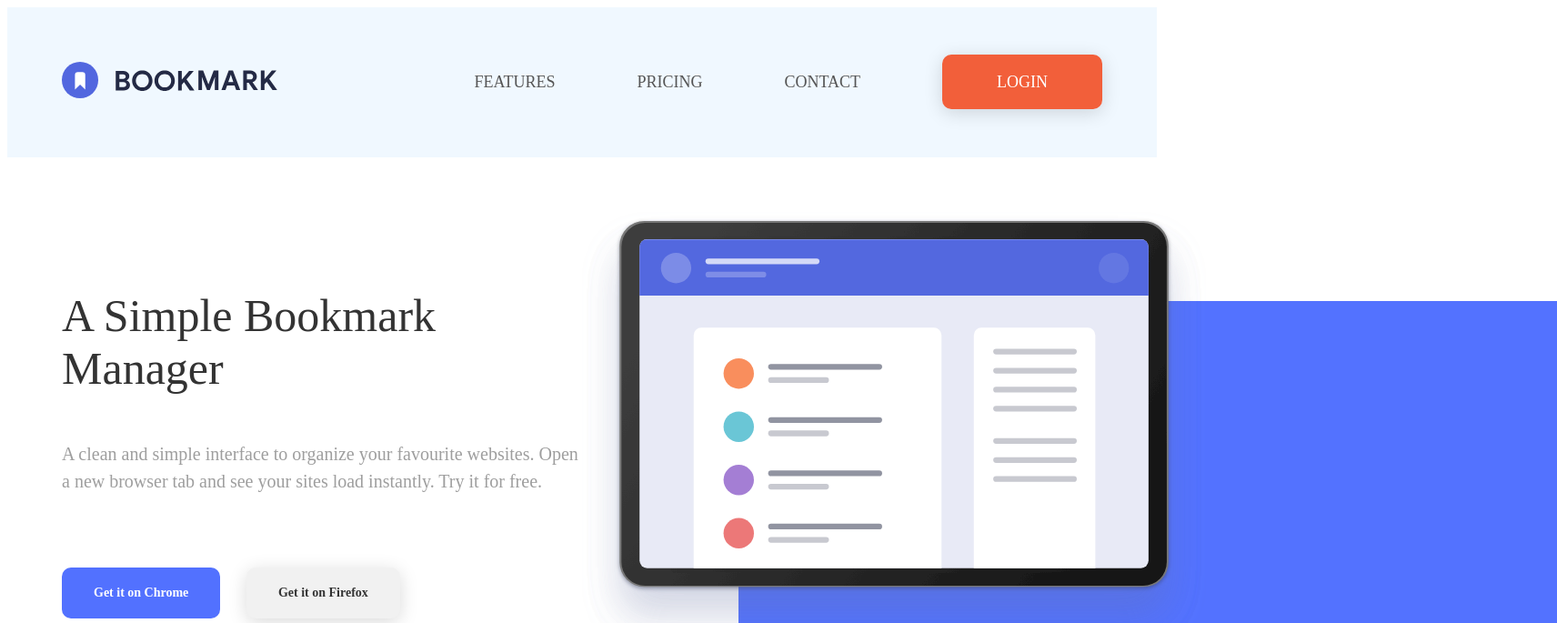
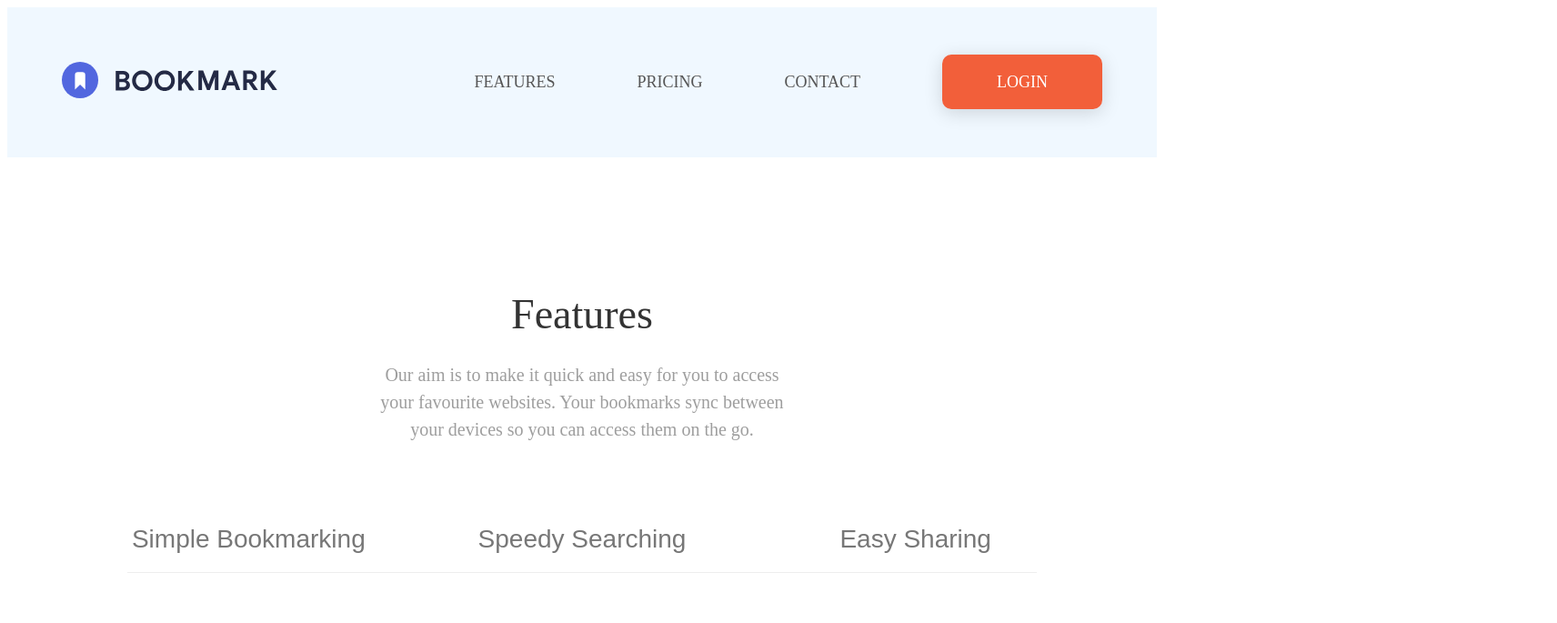
Before and after one commit to Arnau-66/S5-Bookmark--Landing-Angular, an Angular app: page / in a window 1280 px wide. Shown: the top 685 px of the page at 91% size, 1712 px wide, since content can reach past the window. Built offline with nearby package versions, Linux system fonts and the light colour scheme.

Commit message:
hero component config. done

```diff
--- a/src/app/app.component.html
+++ b/src/app/app.component.html
@@ -1,21 +1,7 @@
 <app-navbar></app-navbar>
 
 
-<section class="hero">
-        <div class="hero-text">
-          <h1>A Simple Bookmark Manager</h1>
-            <p class="main-text">A clean and simple interface to organize your favourite websites. Open a new browser tab and see your sites load instantly. Try it for free.</p>
-              <div class="hero-buttons">
-                <a href="#!" class="btn chrome">Get it on Chrome</a>
-                <a href="#!" class="btn firefox">Get it on Firefox</a>
-              </div>
-        </div>
 
-        <div class="hero-image">
-            <img src="assets/img/rectangulo-azul.png" alt="Decoration" class="hero-shape"/>
-            <img src="assets/img/illustration-hero.svg" alt="Illustration" class="hero-illustration"/>
-        </div>
-</section>
 
 <section class="features">
       <div class="features-header">
--- a/src/app/components/hero/hero.ts
+++ b/src/app/components/hero/hero.ts
@@ -1,8 +1,10 @@
 import { Component } from '@angular/core';
+import { CommonModule } from '@angular/common';
 
 @Component({
   selector: 'app-hero',
-  imports: [],
+  standalone: true,
+  imports: [CommonModule],
   templateUrl: './hero.html',
   styleUrl: './hero.css'
 })
```
Also changed, not shown: src/app/components/hero/hero.html (+17 -1 lines).
